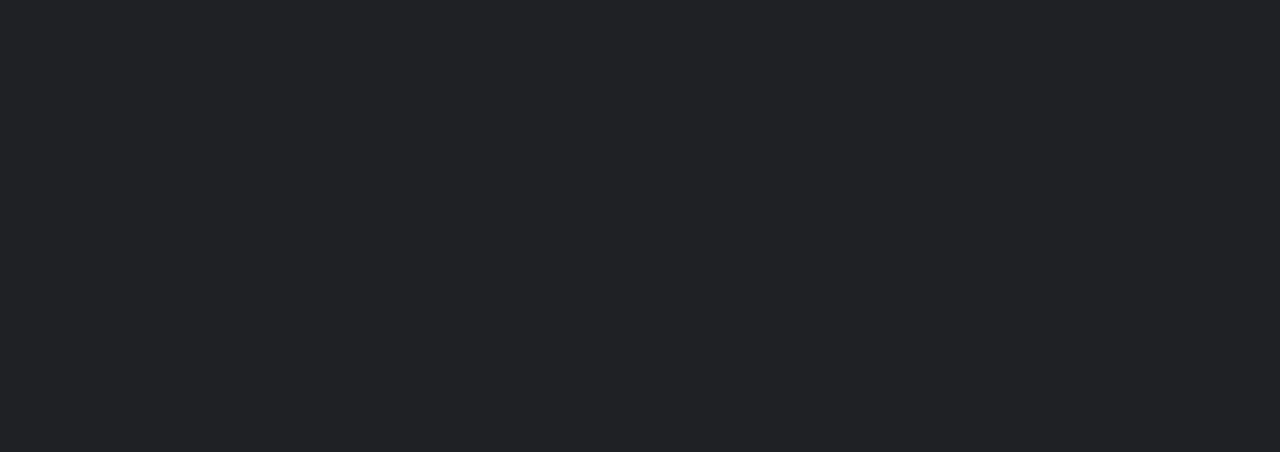
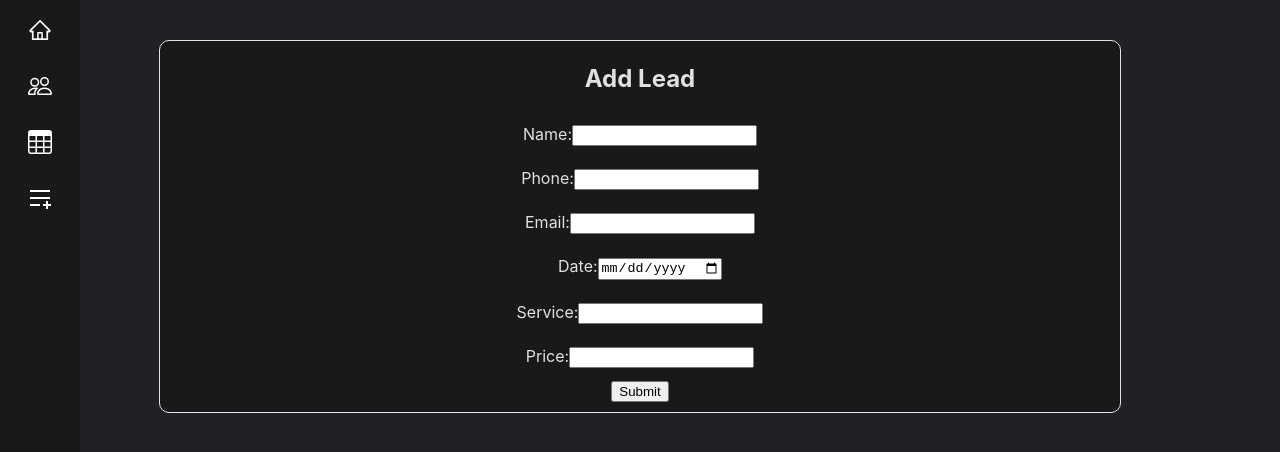
Before and after one commit to retr080s/CRM, a React (Vite) app in the folder frontend/: page /addlead in a window 1280 px wide. Before the commit this address had no page. Shown: the top 452 px of the page. Built offline with nearby package versions, Linux system fonts and the light colour scheme.

Commit message:
changed buttons on navbar and changed settings page to AddLead page + added form on it

```diff
--- a/frontend/src/App.tsx
+++ b/frontend/src/App.tsx
@@ -3,7 +3,7 @@
 import Home from "./pages/Home";
 import Users from "./pages/Users";
 import Panel from "./pages/Panel";
-import Settings from "./pages/Settings";
+import Addlead from "./pages/Addlead";
 
 // external
 import { BrowserRouter, Routes, Route } from "react-router-dom";
@@ -15,7 +15,7 @@
         <Route path="/" element={<Home />} />
         <Route path="users" element={<Users />} />
         <Route path="panel" element={<Panel />} />
-        <Route path="settings" element={<Settings />} />
+        <Route path="addlead" element={<Addlead />} />
       </Routes>
     </BrowserRouter>
   );
--- a/frontend/src/components/Navbar.tsx
+++ b/frontend/src/components/Navbar.tsx
@@ -2,9 +2,8 @@
 
 import { AiOutlineHome } from "react-icons/ai";
 import { BsPeople, BsTable } from "react-icons/bs";
-import { FiSettings } from "react-icons/fi";
+import { RiPlayListAddLine } from "react-icons/ri";
 import { Link } from "react-router-dom";
-
 const Navbar = () => {
   return (
     <div className="navbar">
@@ -33,10 +32,10 @@
           </li>
         </Link>
 
-        <Link to="/settings">
+        <Link to="/addlead">
           <li className="nav-item">
             <div className="nav-link">
-              <FiSettings />
+              <RiPlayListAddLine />
             </div>
           </li>
         </Link>
--- a/frontend/src/index.css
+++ b/frontend/src/index.css
@@ -189,3 +189,31 @@
     opacity: 1;
   }
 }
+
+/* -------------Add Lead Info------------- */
+
+.addleadmenu {
+  display: flex;
+  flex-direction: column;
+  justify-content: center;
+  background-color: #18191b;
+  border: 1px solid #e2e2e2;
+  border-radius: 10px;
+  width: 75%;
+  margin: 0 auto;
+}
+
+.addleadmenu,
+h1 {
+  text-align: center;
+}
+
+.addleadmenuList {
+  display: flex;
+  flex-direction: column;
+  gap: 20px;
+  border: none;
+}
+.addleadmenusubmitbutton {
+  margin-bottom: 10px;
+}
--- /dev/null
+++ b/frontend/src/pages/Addlead.tsx
@@ -0,0 +1,47 @@
+import "../index.css";
+import Navbar from "../components/Navbar";
+
+const Addlead = () => {
+  return (
+    <div>
+      <Navbar />
+      <div className="addleadmenu">
+        <h2>Add Lead</h2>
+        <form method="post">
+          <fieldset className="addleadmenuList">
+            <label htmlFor="name">
+              Name:
+              <input id="name" name="name" type="text" required></input>
+            </label>
+            <label htmlFor="phone">
+              Phone:
+              <input id="phone" name="phone" type="number" required></input>
+            </label>
+            <label htmlFor="email">
+              Email:
+              <input id="email" name="email" type="email" required></input>
+            </label>
+            <label htmlFor="date">
+              Date:
+              <input id="date" name="date" type="date" required></input>
+            </label>
+            <label htmlFor="service">
+              Service:
+              <input id="service" name="service" type="text" required></input>
+            </label>
+            <label htmlFor="price">
+              Price:
+              <input id="price" name="price" type="text" required></input>
+            </label>
+          </fieldset>
+          <input
+            type="submit"
+            value="Submit"
+            className="addleadmenusubmitbutton"
+          />
+        </form>
+      </div>
+    </div>
+  );
+};
+export default Addlead;
--- a/frontend/src/pages/Settings.tsx
+++ /dev/null
@@ -1,11 +0,0 @@
-import "../index.css";
-import Navbar from "../components/Navbar";
-
-const Settings = () => {
-  return (
-    <div>
-      <Navbar />
-    </div>
-  );
-};
-export default Settings;
```
